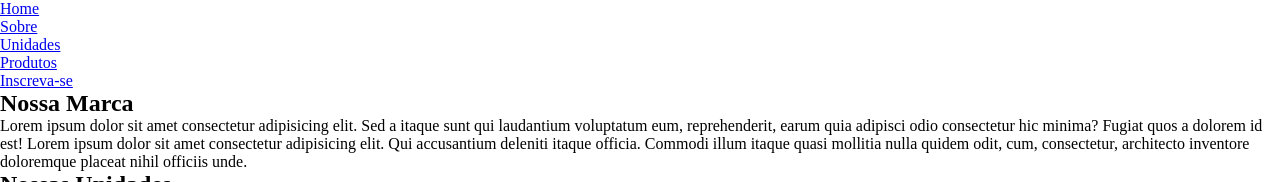
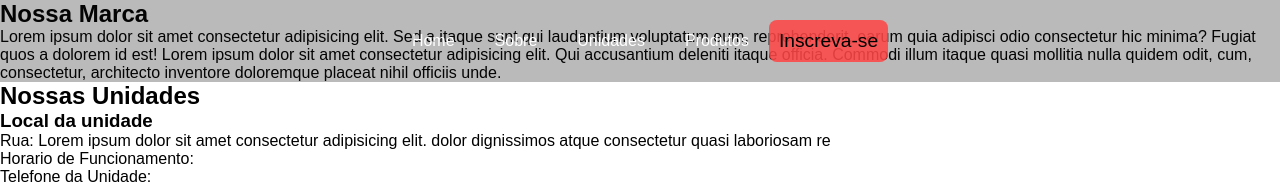
Before and after one commit to HeitorDalla/barbearia-imperial, a plain HTML site: page index.html in a window 1280 px wide. Shown: the top 182 px of the page. Drawn offline with Linux system fonts and the light colour scheme.

Commit message:
Finalizado o css da parte do menu

```diff
--- a/index.css
+++ b/index.css
@@ -1,6 +1,68 @@
+/* Configurações Gerais */
+
 * {
     padding: 0;
     margin: 0;
     border: 0;
     box-sizing: border-box;
 }
+
+html {
+    scroll-behavior: smooth; /* Efeito de rolagem suave */
+}
+
+body {
+    min-height: 100vh;
+    font-family: Arial, Helvetica, sans-serif;
+}
+
+/* Configurações de Cabeçalho */
+
+header {
+    display: flex;
+    justify-content: center;
+    align-items: center;
+    flex-flow: row wrap;
+    padding: 20px 40px;
+    /* Configurações para manter o menu fixado */
+    position: fixed;
+    width: 100%;
+    top: 0;
+    z-index: 1;
+    background-color: #11111149;
+}
+
+#listaMenu {
+    display: flex;
+    list-style-type: none;
+}
+
+#listaMenu li {
+    margin: 0 20px;
+}
+
+#listaMenu li a {
+    text-decoration: none;
+    color: white;
+    font: normal normal 1em arial, sans-serif;
+    transition: 0.3s;
+}
+
+#listaMenu li a:hover {
+    background-color: rgba(0, 0, 0, 0.135);
+}
+
+.contato #btnCadastrar {
+    padding: 10px;
+    border-radius: 8px;
+    background-color: rgba(254, 70, 70, 0.875);
+    cursor: pointer;
+    font: normal normal 1.2em arial, sans-serif;
+    transition: 0.3s;
+}
+
+.contato #btnCadastrar:hover {
+    background-color: rgba(254, 70, 70, 0.7);
+}
+
+/* Configurações do Conteudo Principal */
--- a/index.html
+++ b/index.html
@@ -5,20 +5,27 @@
     <meta name="viewport" content="width=device-width, initial-scale=1.0">
     <title>Barbearia Imperial</title>
     <link rel="stylesheet" href="index.css">
+    <link href="https://fonts.googleapis.com/css2?family=Julius+Sans+One&display=swap" rel="stylesheet"> <!-- Para fontes -->
 </head>
 <body>
     <header>
         <!-- Configuração do Menu de Navegação -->
         <div id="containerMenu">
+            <div class="menu">
                 <nav>
                     <ul id="listaMenu">
                         <li><a href="#" data-target="home" class="link">Home</a></li>
                         <li><a href="#" data-target="sobre" class="link">Sobre</a></li>
                         <li><a href="#" data-target="unidades" class="link">Unidades</a></li>
                         <li><a href="#" data-target="produtos" class="link">Produtos</a></li>
-                    <li><a href="#" data-target="inscreva-se" class="link">Inscreva-se</a></li>
                     </ul>
                 </nav>
+            </div>
+            </div>
+                <div class="contato">
+                    <button id="btnCadastrar">Inscreva-se</button>
+                </div>
+            </div>
         </div>
     </header>
 
```
Lines whose indentation alone changed are shown as unchanged.
